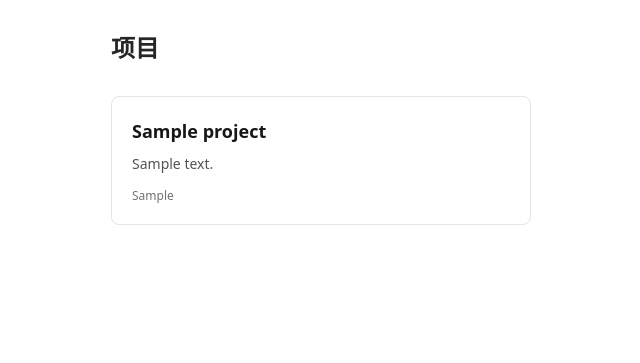
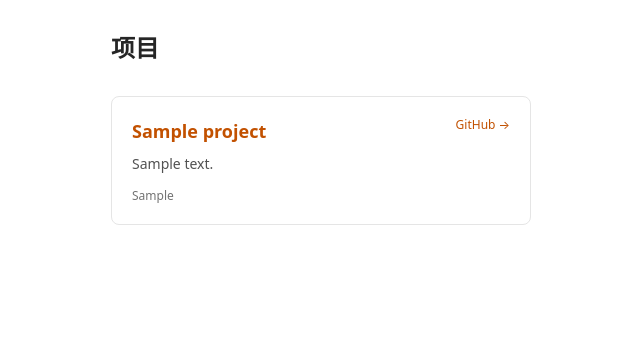
Before and after one commit to YHuaYang/my-python-learning, a Django app: page /projects/ in a window 1280 px wide. Shown: the part 57-420 px from the top of the page, without its empty margins (97-737 px from the left). Run offline with Django 5.2, Linux system fonts and the light colour scheme; tables that the repository leaves empty hold one stand-in row (values such as "Sample post"); style sheets or scripts are compiled from the project's sources; parts of the project's set-up code (start-up, migrations or seed data) failed here and were passed over; some libraries are stand-ins or nearby versions.

Commit message:
feat: 项目列表与首页精选展示 GitHub 仓库链接
Project 模型早就有 github_url 字段，但只有详情页展示了它；
列表卡片和首页精选区块看不到，用户无法从项目概览直接跳到仓库。

改动要点：
- 卡片容器从 <a> 改成 <div>。原来整张卡片是一个链接，
  再往里塞 GitHub 外链就会形成嵌套 <a>，HTML 不允许，
  浏览器会拆开标签导致 DOM 结构错乱
- 项目名保留为进入详情的链接，GitHub 放在卡片右上角，
  两个链接平级并列，交互不冲突
- 外链统一 target="_blank" + rel="noopener noreferrer"，
  后者防止新标签页通过 window.opener 反向操作本页
- github_url 为空时不渲染链接（eNSP 那条目前没填）

实测：
- /projects/ 渲染 1 个 GitHub 外链，空字段正确跳过
- 首页渲染 2 个（个人资料卡片的 + 项目精选的）
- 卡片内无嵌套 <a>，标题链接与 GitHub 链接无重叠
- 31 个测试通过，manage.py check 无问题

```diff
--- a/blog/templates/blog/projects.html
+++ b/blog/templates/blog/projects.html
@@ -6,16 +6,23 @@
     {% if projects %}
         <div class="mt-8 grid gap-6 sm:grid-cols-2">
             {% for project in projects %}
-                <a href="{% url 'project_detail' project.slug %}"
-                   class="block rounded-lg border border-neutral-200 p-5 transition-colors hover:border-brand dark:border-neutral-700 dark:hover:border-brand">
-                    <h2 class="text-lg font-semibold text-neutral-900 dark:text-neutral-100">{{ project.name }}</h2>
+                <div class="rounded-lg border border-neutral-200 p-5 transition-colors hover:border-brand dark:border-neutral-700 dark:hover:border-brand">
+                    <div class="flex items-start justify-between gap-3">
+                        <h2 class="text-lg font-semibold text-neutral-900 dark:text-neutral-100">
+                            <a href="{% url 'project_detail' project.slug %}" class="hover:text-brand">{{ project.name }}</a>
+                        </h2>
+                        {% if project.github_url %}
+                            <a href="{{ project.github_url }}" target="_blank" rel="noopener noreferrer"
+                               class="shrink-0 text-xs text-brand hover:underline">GitHub &rarr;</a>
+                        {% endif %}
+                    </div>
                     {% if project.summary %}
                         <p class="mt-2 text-sm leading-relaxed text-neutral-600 dark:text-neutral-400">{{ project.summary }}</p>
                     {% endif %}
                     {% if project.tech_stack %}
                         <p class="mt-3 text-xs text-neutral-500 dark:text-neutral-400">{{ project.tech_stack }}</p>
                     {% endif %}
-                </a>
+                </div>
             {% endfor %}
         </div>
     {% else %}
```
Also changed, not shown: blog/templates/blog/_featured_projects.html (+9 -5 lines).
